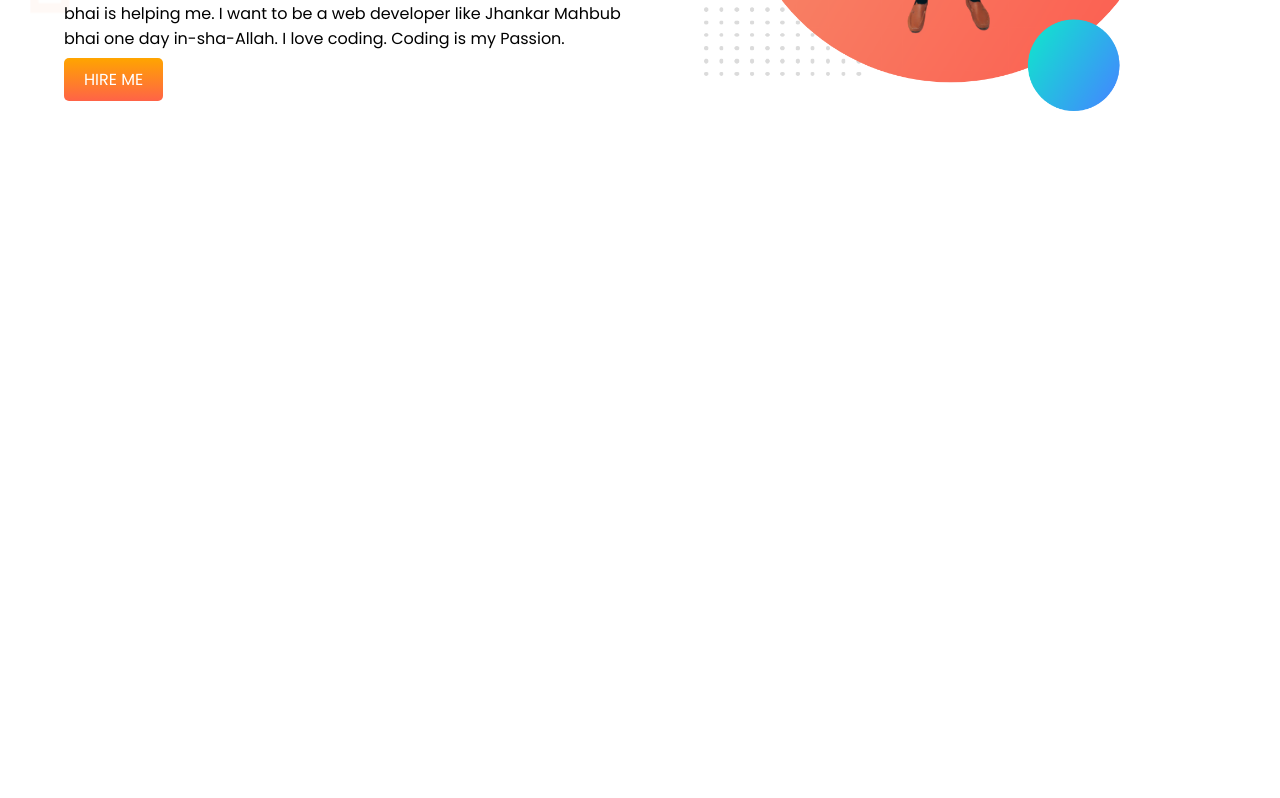
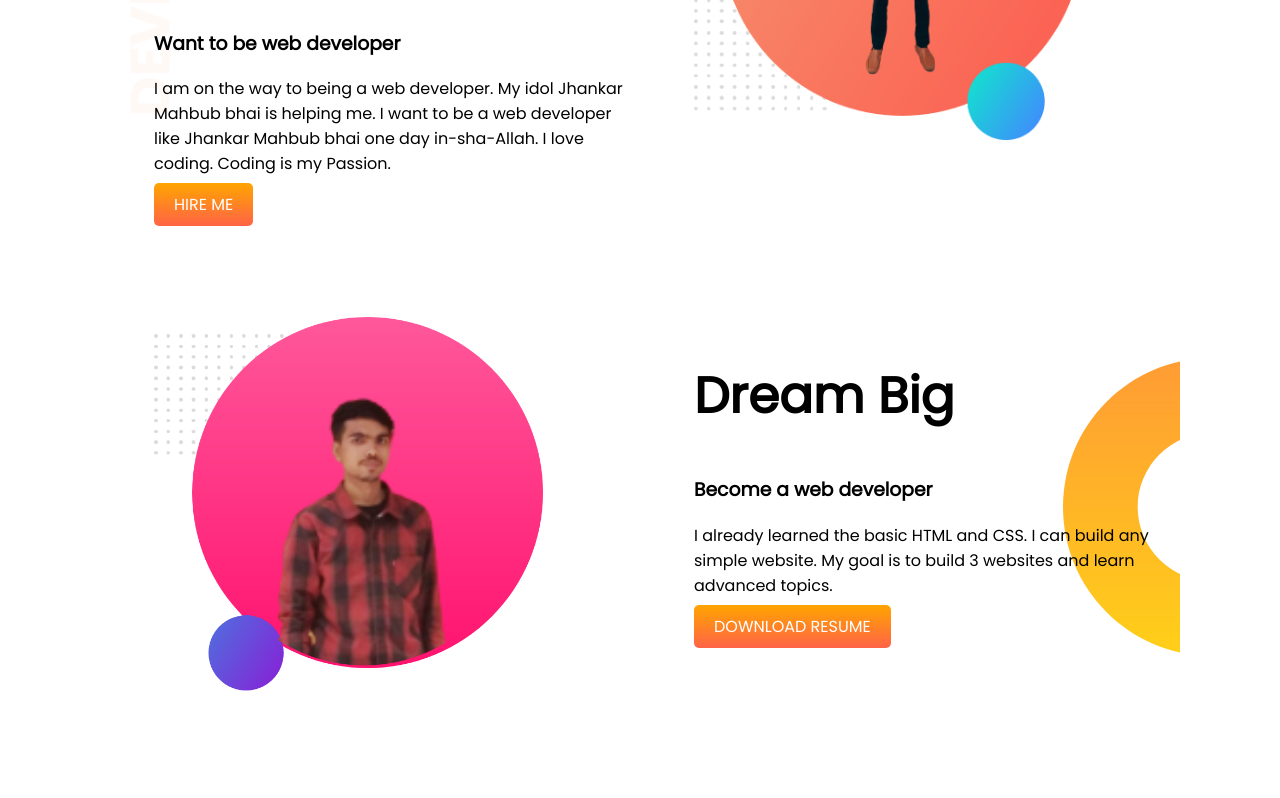
Before and after one commit to rifatahmed787/developer-portfolio, a plain HTML site: page index.html in a window 1280 px wide. Shown: the part 346-1144 px from the top of the page. Before the commit the page ends 800 px from the top, so only its background shows below. Drawn offline with Linux system fonts and the light colour scheme.

Commit message:
added dream big

```diff
--- a/index.html
+++ b/index.html
@@ -26,6 +26,19 @@
             <img src="images/my-bg.png" alt="">
         </div>
     </section>
+    <section class="dream-big">
+        <div class="half-width">
+            <img src="images/my-bg2.png" alt="">
+        </div>
+        <div class="half-width">
+            <h1>Dream Big</h1>
+            <h3>Become a web developer</h3>
+            <p>I already learned the basic HTML and CSS. I can build any simple website. My goal is to build 3 websites
+                and learn advanced topics.</p>
+            <a class="link-button" target="_blank" href="">DOWNLOAD RESUME</a>
+        </div>
+
+    </section>
 </body>
 
 </html>
--- a/style.css
+++ b/style.css
@@ -13,6 +13,7 @@
 
 section {
     display: flex;
+    margin: 100px;
 }
 
 .half-width {
@@ -37,3 +38,9 @@
     background-image: url(images/top-banner.png);
     background-repeat: no-repeat;
 }
+
+.dream-big {
+    background-image: url(images/dream-bg.png);
+    background-repeat: no-repeat;
+    background-position: right;
+}
```
